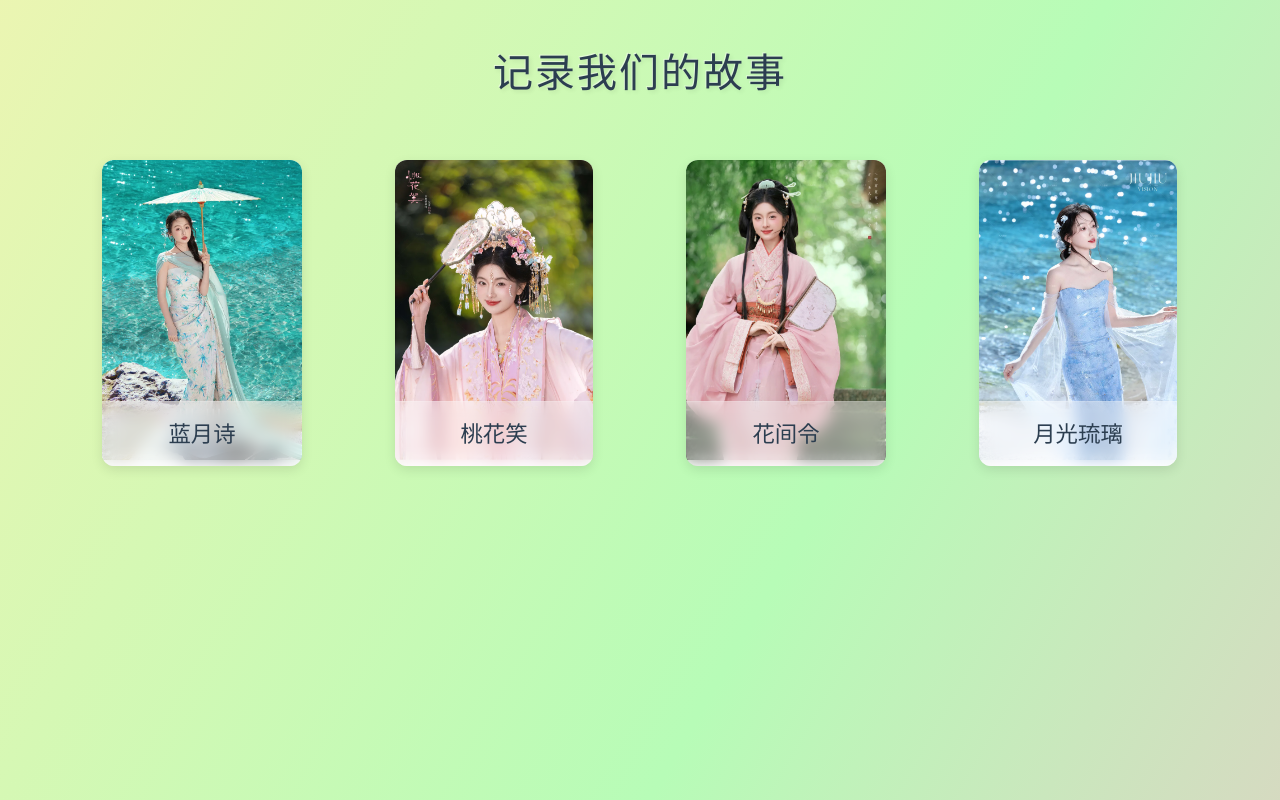
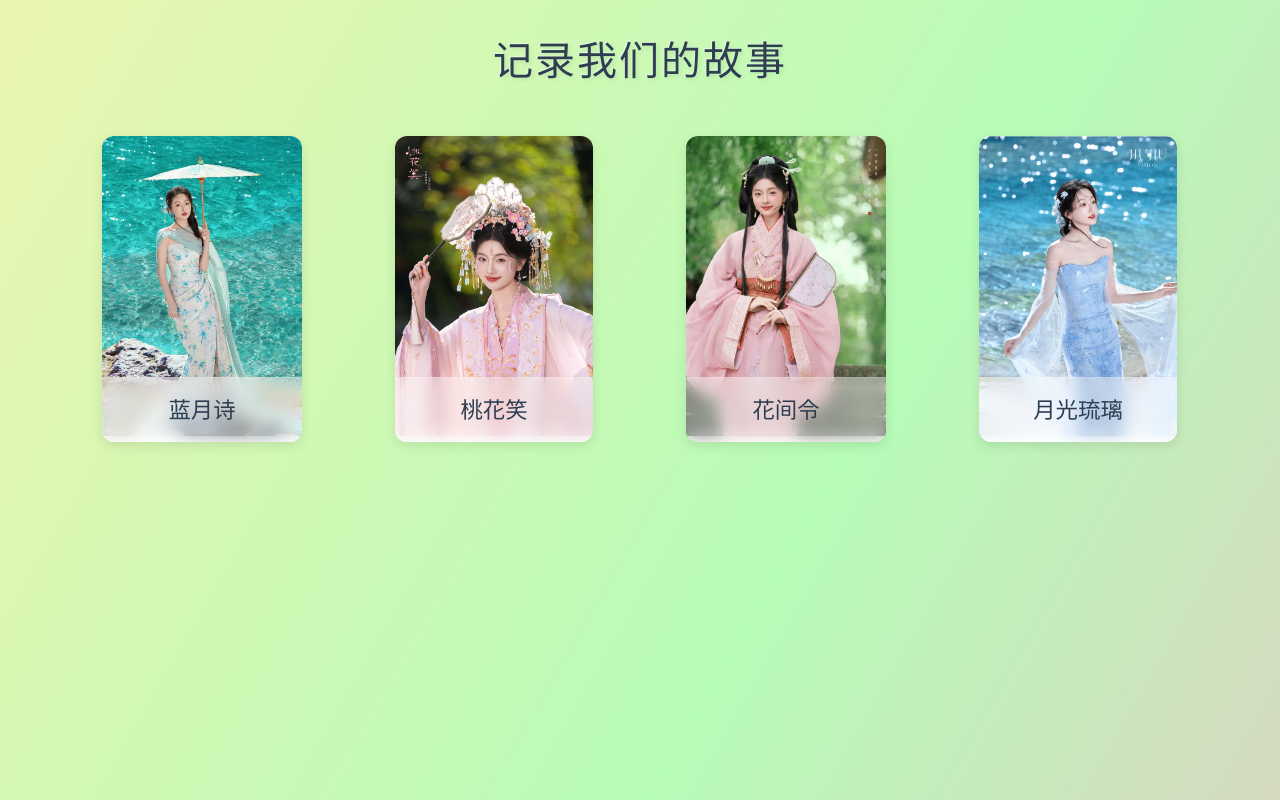
Before and after one commit to XMUT123/We, a React (Vite) app: page / in a window 1280 px wide. Built offline with nearby package versions, Linux system fonts and the light colour scheme.

Commit message:
fix:文字样式调整

```diff
--- a/src/App.css
+++ b/src/App.css
@@ -125,7 +125,7 @@
   font-family: 'Noto Serif SC', 'Source Han Serif SC', serif;
   font-weight: 800;
   color: #2c3e50;
-  margin: 32px 0;
+  margin: 20px 0;
   letter-spacing: 0.05em;
   text-shadow: 2px 2px 4px rgba(0, 0, 0, 0.08),
               -1px -1px 0 rgba(255, 255, 255, 0.5);
```
